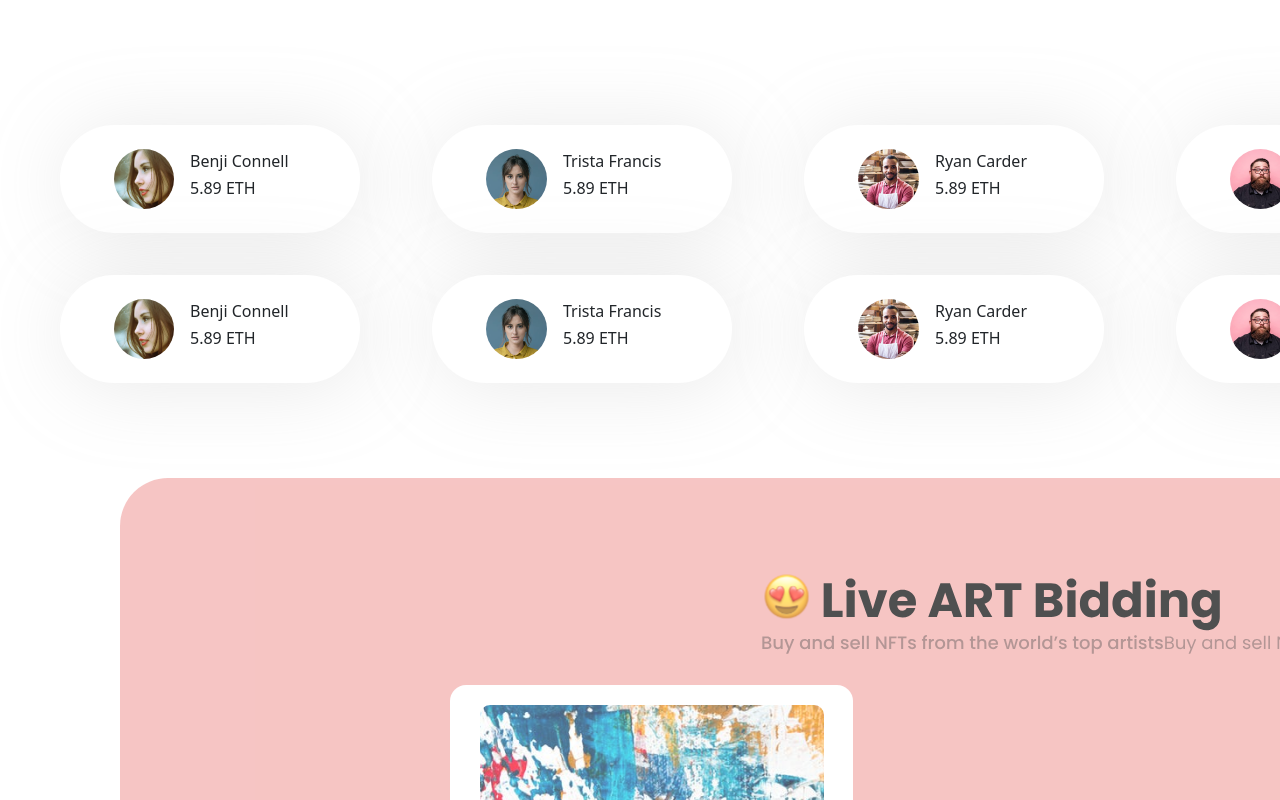
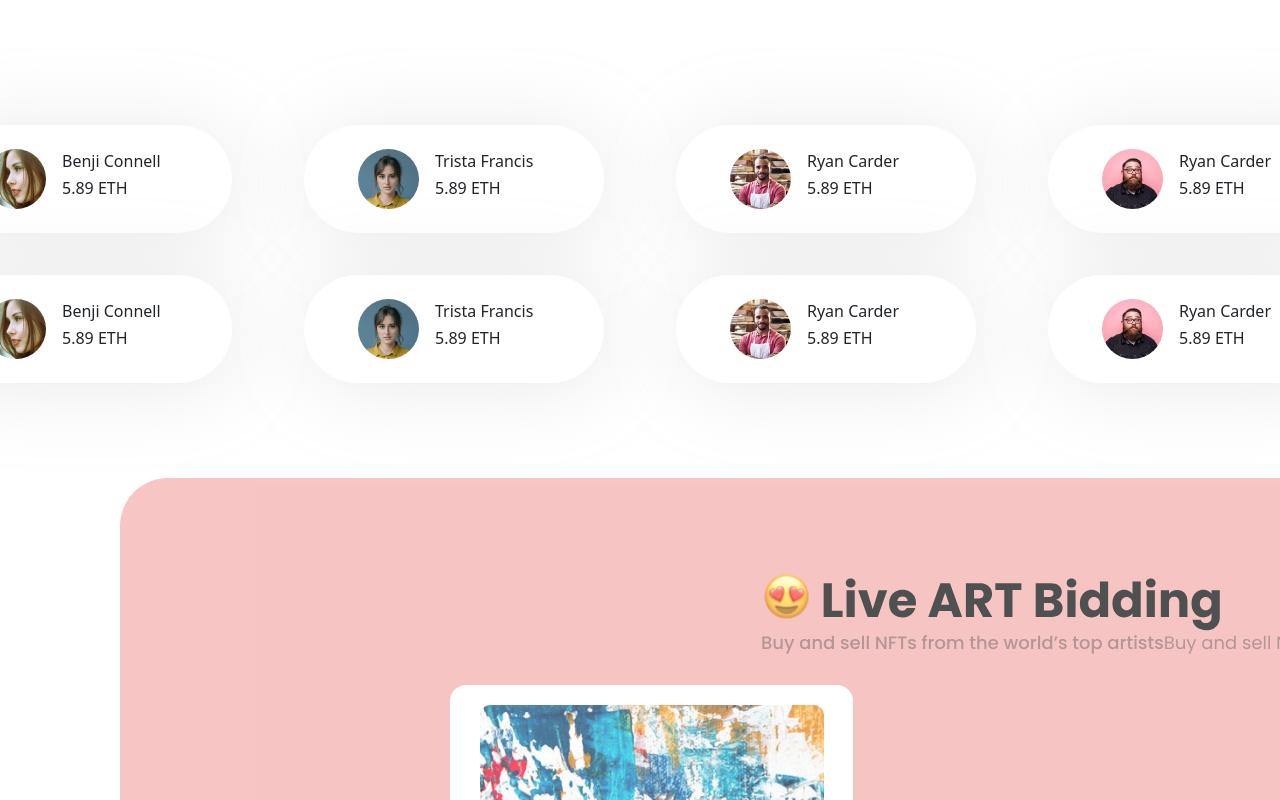
Before and after one commit to SamaMansour/nft-marketplace-private, a React (Create React App) app: page / in a window 1280 px wide. Shown: the part 1040-1840 px from the top of the page. Built offline with nearby package versions, Linux system fonts and the light colour scheme.

Commit message:
Fix top creator section

```diff
--- a/src/app/components/ui/SellerSection/SellerSection.tsx
+++ b/src/app/components/ui/SellerSection/SellerSection.tsx
@@ -15,7 +15,7 @@ const SellerSection = () => {
               <img src={SellerSectionSubtitle}/>
             </div>
 
-          <div className="row-frame">
+          <div className="row-frame" style={{marginRight:'10%'}}>
           {SELLER__DATA.slice(0, 4).map((item) => (
             <>
 
@@ -34,7 +34,7 @@ const SellerSection = () => {
             </>
           ))}
           </div>
-          <div className="row-frame" style={{marginTop:'200px'}}>
+          <div className="row-frame" style={{marginTop:'200px', marginRight:'10%'}}>
           {SELLER__DATA.slice(0, 4).map((item) => (
             <>
 
```
